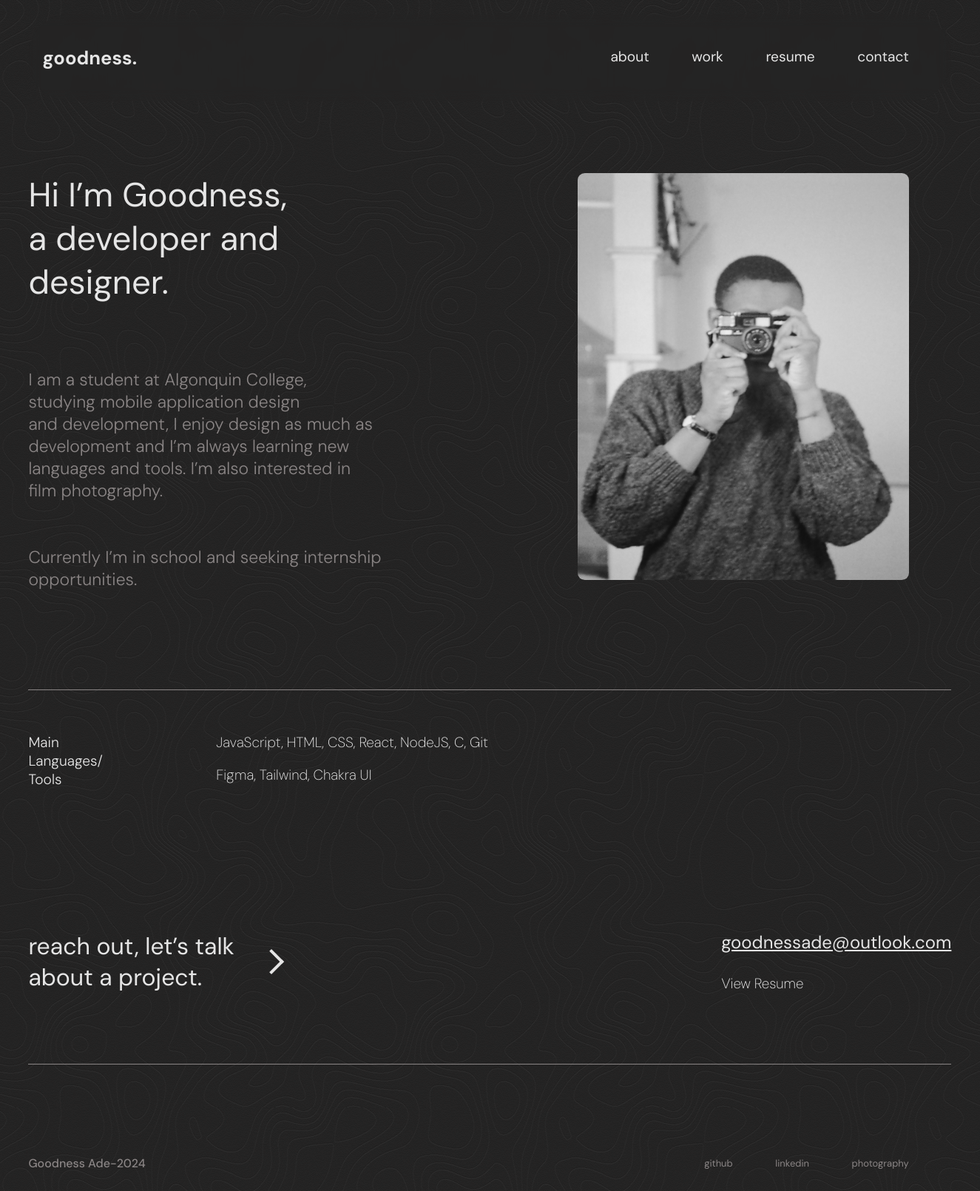
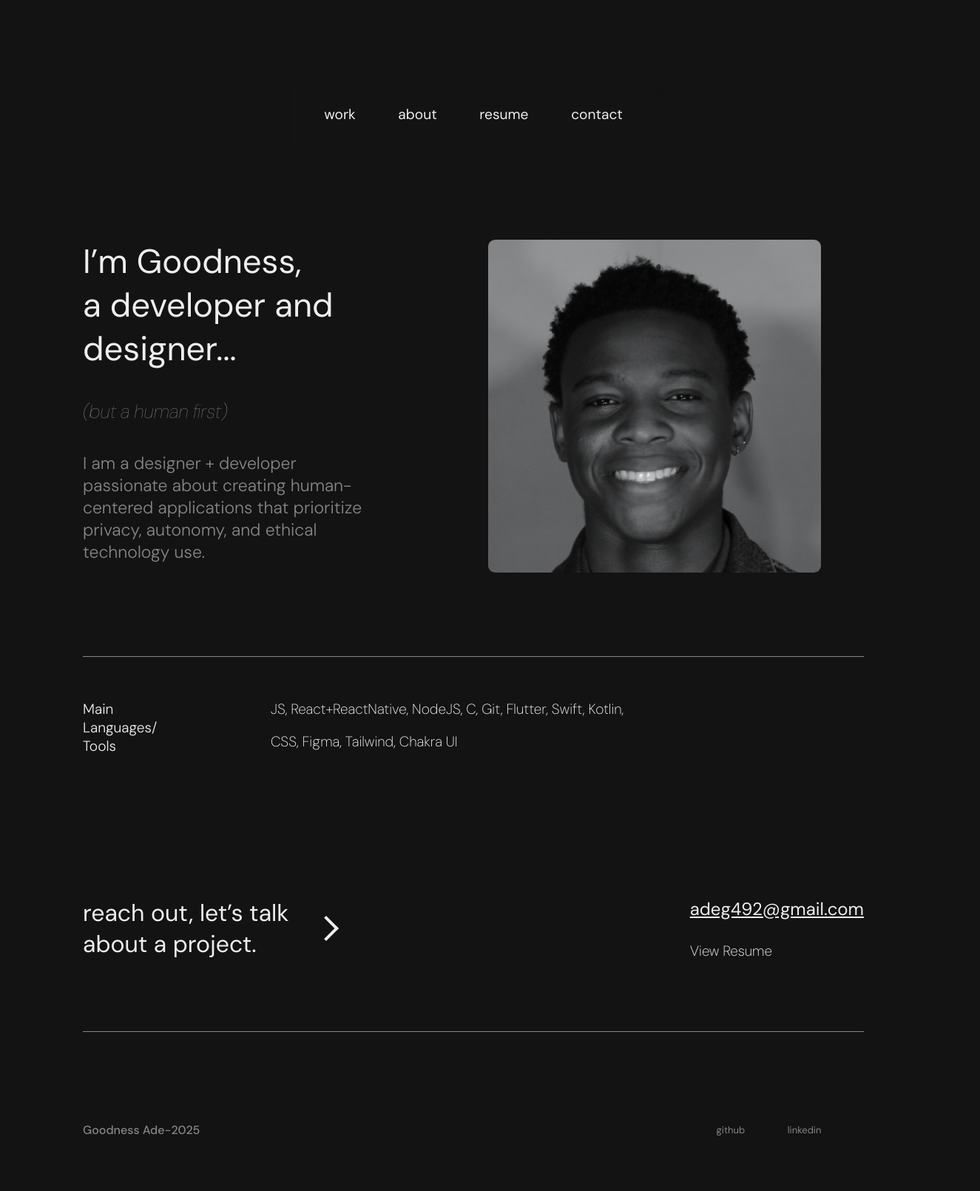
Before and after one commit to ade0003/portfolio-v4.1, a plain HTML site: page index.html in a window 1280 px wide. Shown: the whole page at 74% size, 1325 px wide, since content can reach past the window. After the commit the page ends 1573 px from the top, so only its background shows below. Drawn offline with Linux system fonts and the light colour scheme.

Commit message:
new and improved

```diff
--- a/index.html
+++ b/index.html
@@ -4,6 +4,7 @@
     <meta charset="UTF-8" />
     <meta name="viewport" content="width=device-width, initial-scale=1.0" />
     <title>goodnessade</title>
+    <link rel="icon" type="image/x-icon" href="./resources/Frame 38.png">
     <link rel="preconnect" href="https://fonts.googleapis.com" />
     <link rel="preconnect" href="https://fonts.gstatic.com" crossorigin />
     <link
@@ -14,13 +15,12 @@
   </head>
   <body class="container" id="body">
     <header class="navbar">
-      <h5 class="logo">goodness.</h5>
       <nav class="navbar__nav">
         <ul class="navbar__list">
+          <li><a href="./work.html" class="navbar__link">work</a></li>
           <li><a href="#./" class="navbar__link">about</a></li>
-          <li><a href="./work.html" class="navbar__link">work</a></li>
-          <li><a href="./resources/resume.pdf" class="navbar__link" target="_blank">resume</a></li>
-          <li><a href="mailto:goodnessade@outlook.com" class="navbar__link">contact</a></li>
+          <li><a href="./resources/uiux resume.pdf" class="navbar__link" target="_blank">resume</a></li>
+          <li><a href="mailto:adeg493@gmail.com" class="navbar__link">contact</a></li>
         </ul>
       </nav>
     </header>
@@ -28,26 +28,27 @@
       <div class="hero__section">
         <div class="text__section">
             <h3 class="intro__text">
-                Hi I’m Goodness, <br>a developer and <br>designer.
+                I’m Goodness, <br>a developer and <br>designer...<br>
             </h3>
+            <h5 class="human_text">
+              (but a human first)
+            </h5>
             <h5 class="about__text">
-                I am a student at Algonquin College,<br> studying mobile application
-                design <br> and development, I enjoy design as much as <br>development and I’m
-                always learning new <br>languages and tools. I’m also interested in <br>film
-                photography. <br> <br><br>Currently I’m in school and  seeking internship
-                opportunities.
+              I am a designer + developer passionate about
+              creating human-centered applications that prioritize privacy,
+              autonomy, and ethical technology use. <br><br>
             </h5>
 
         </div>
-        <img src="./resources/me.png" class="hero__image" width="550" height="550" ></div>
+        <img src="./resources/goodnessade.png" class="hero__image" width="450" height="450" ></div>
       </div>
     </main>
 
     <section class="tools__section">
         <span class="title"> Main <br> Languages/ <br> Tools</span>
         <div class="languages__section">
-            <span class="first__list">JavaScript, HTML, CSS, React, NodeJS, C, Git</span>
-            <span class="second__list"> Figma, Tailwind, Chakra UI</span>
+            <span class="first__list">JS, React+ReactNative, NodeJS, C, Git, Flutter, Swift, Kotlin,</span>
+            <span class="second__list"> CSS, Figma, Tailwind, Chakra UI</span>
         </div>
 
     </section>
@@ -62,15 +63,15 @@
           </div>
         </div>
         <div class="info">
-            <a href="mailto: goodnessade@outlook.com" class="email">goodnessade@outlook.com</a>
-            <a href="./resources/resume.pdf" class="resume" target="_blank">View Resume</a>
+            <a href="mailto: adeg492@gmail.com" class="email">adeg492@gmail.com</a>
+            <a href="./resources/uiux resume.pdf" class="resume" target="_blank">View Resume</a>
 
         </div>
     </section>
 
     <footer class="footer__border">
       <div class="footer">
-        <h5 class="trademark">Goodness Ade-2024</h5>
+        <h5 class="trademark">Goodness Ade-2025</h5>
         <nav class="footer__nav">
           <ul class="footer__list">
             <li>
@@ -89,14 +90,6 @@
                 >linkedin</a
               >
             </li>
-            <li>
-              <a
-                href="https://www.instagram.com/goodnesswithfilm/"
-                class="footer__link"
-                target="_blank"
-                >photography</a
-              >
-            </li>
           </ul>
         </nav>
       </div>
--- a/main.css
+++ b/main.css
@@ -1,20 +1,18 @@
 :root {
-  --color-background: #181717;
-  --color-primary: #e5e5e5;
-  --color-secondary: #8a8585;
+  --color-background: #131313;
+  --color-primary: #eeeeee;
+  --color-secondary: #868589;
 
   --font-primary: "DM Sans", sans-serif;
   --font-secondary: "Inter", sans-serif;
 
-  --container: 65em;
+  --container: 55em;
 }
 html {
   scroll-behavior: smooth;
 }
 body {
   background-color: var(--color-background);
-  background-color: #181717;
-  background-image: url("./resources/cartographer.png");
 }
 a {
   color: var(--color-primary);
@@ -165,39 +163,53 @@ small,
   margin-left: 1rem;
   /* text-decoration: underline; */
 }
+#my-work {
+  font-family: var(--font-primary);
+  color: var(--color-secondary);
+  font-weight: lighter;
+  padding: 0;
+  margin: 0;
+}
 .container {
-  width: min(100%, var(--container));
-  margin: 0 auto;
-  padding-left: 2rem;
-  padding-right: 2rem;
+  width: 100%;
+  max-width: var(--container); /* Use the updated container width */
+  margin-left: auto;
+  margin-right: auto;
   padding-top: 1rem;
 }
-
+.about-me {
+  font-family: var(--font-primary);
+  color: var(--color-secondary);
+  font-weight: lighter;
+  padding: 0;
+  margin: 0;
+}
 .navbar {
   display: flex;
   flex-direction: row;
-  justify-content: space-between;
+  justify-content: center;
   align-items: center;
-  /* background-color: var(--color-secondary); */
-  border-radius: 3rem;
+  padding-top: 3rem;
+  /* border-radius: 3rem; */
   position: sticky;
   top: 0px;
   z-index: 1000;
-  -webkit-backdrop-filter: blur(8px);
-  backdrop-filter: blur(8px);
-  /* backdrop-filter: blur(0.5rem); */
 }
 .navbar__nav {
   /* display: flex; */
   /* justify-content: center; */
+  -webkit-backdrop-filter: blur(8px);
+  backdrop-filter: blur(8px);
+  border-radius: 3rem;
+  padding-top: 3rem;
+  padding-bottom: 3rem;
 }
 .navbar__list {
   display: flex;
   flex-direction: row;
   gap: 3rem;
-  padding-left: 3rem;
-  padding-right: 3rem;
 
+  margin: 0;
   list-style-type: none;
 }
 .navbar__link {
@@ -233,7 +245,7 @@ small,
   display: flex;
   flex-direction: row;
   justify-content: space-between;
-  gap: 18rem;
+  gap: 11rem;
   color: var(--color-primary);
   margin-right: 3rem;
   margin-bottom: 3.5rem;
@@ -248,7 +260,7 @@ small,
 .down-arrow {
   position: absolute;
   margin-left: 0.5rem;
-  color: var(--color-primary);
+  color: var(--color-secondary);
   width: 0;
   height: 30px;
   border: 2px solid;
@@ -279,6 +291,9 @@ small,
     margin-top: 0;
   }
 }
+.work-link {
+  border-bottom: solid 3px var(--color-secondary);
+}
 .work {
   display: flex;
   flex-direction: column;
@@ -289,7 +304,7 @@ small,
   flex-direction: row;
   justify-content: space-between;
   margin-top: 3rem;
-  border-top: var(--color-secondary) solid 0.1rem;
+  /* border-top: var(--color-secondary) solid 0.1rem; */
 }
 .section__text {
   display: flex;
@@ -317,6 +332,7 @@ small,
 }
 .project__image {
   border-radius: 0.3rem;
+  filter: grayscale(100%);
 }
 .trademark {
   color: var(--color-secondary);
@@ -378,7 +394,14 @@ small,
   display: flex;
   flex-direction: row;
   justify-content: space-between;
-  gap: 12rem;
+  gap: 8rem;
+}
+.human_text {
+  margin: 0;
+  padding: 0;
+  color: var(--color-secondary);
+  font-style: italic;
+  font-weight: lighter;
 }
 .hero__image {
   margin-right: 3rem;
@@ -390,7 +413,7 @@ small,
   flex-direction: column;
   /* margin: 1.5rem; */
   /* padding: 0; */
-  gap: 2.5rem;
+  gap: 2rem;
 }
 .intro__text {
   margin: 0;
@@ -402,6 +425,8 @@ small,
   color: var(--color-secondary);
   font-weight: 300;
   font-size: larger;
+  margin: 0;
+  padding: 0;
 }
 
 .tools__section {
```
Also changed, not shown: work.html (+29 -23 lines), helpr.html (added), miricyl.html (added), resources/Frame 38.png (added), resources/cartographer.png (deleted), resources/eyes.png (added), resources/goodnessade.png (added), resources/helpr.png (added), resources/miricyl.png (added), 2 other files.
